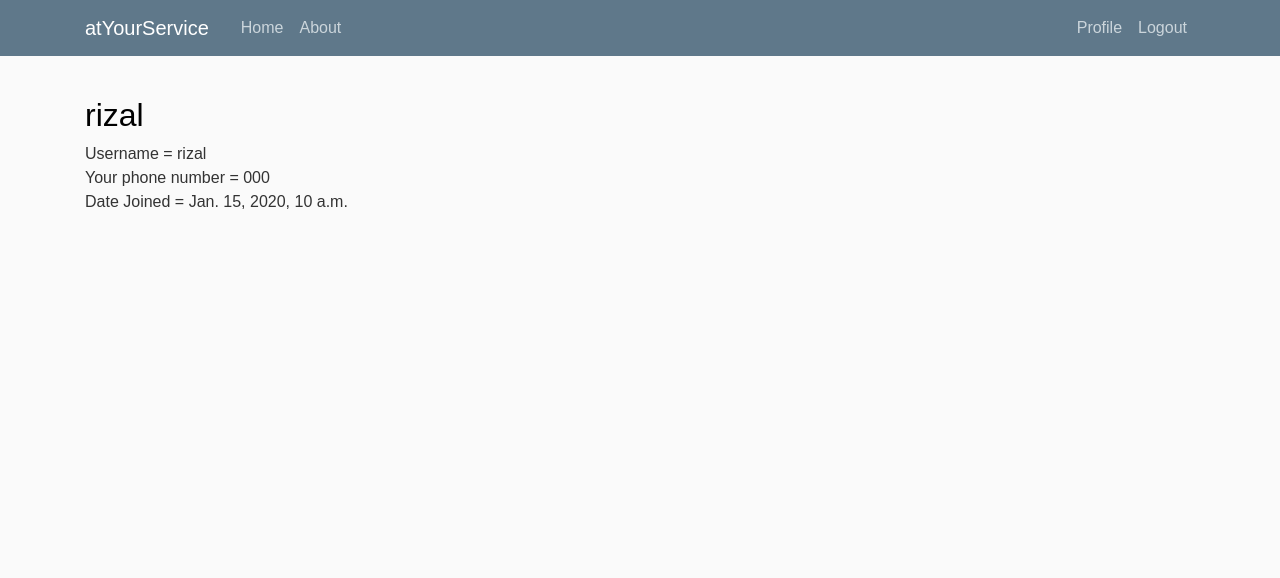
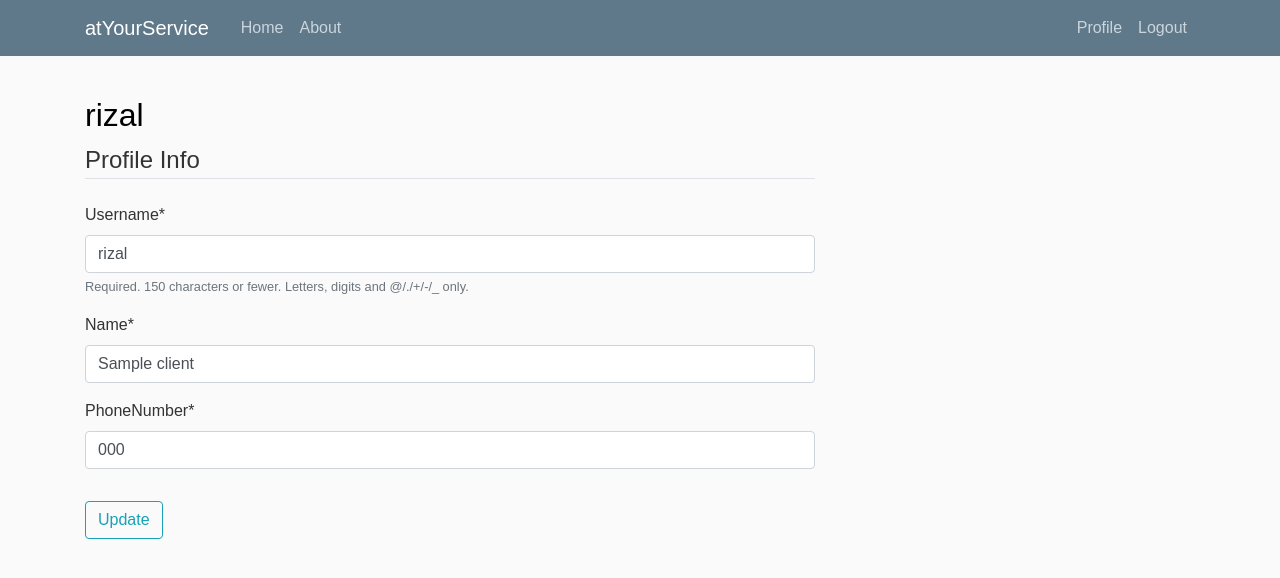
Before and after one commit to MUHAMMEDRIZALKE/At-Your-Service, a Django app: page /profile/ in a window 1280 px wide. Shown: the top 578 px of the page. Run offline with Django 4.2, Linux system fonts and the light colour scheme; a user stored in the database is signed in; tables that the repository leaves empty hold one stand-in row (values such as "Sample post"); some libraries are stand-ins or nearby versions.

Commit message:
added the profile update feature

```diff
--- a/users/forms.py
+++ b/users/forms.py
@@ -1,12 +1,9 @@
 from django import forms
 from django.contrib.gis import forms as fm
 from django.contrib.auth.models import User
-from django.forms import ModelForm
-
-from atYourService.models import Client
-from django.contrib.auth.forms import UserCreationForm
 from django.core.validators import RegexValidator
 from leaflet.forms.widgets import LeafletWidget
+from atYourService.models import Client, Worker
 
 
 class UserRegisterForm(forms.Form):
@@ -35,7 +32,27 @@ class ProfessionalRegistrationForm(forms.Form):
     profession = fm.CharField(max_length=30, widget=forms.Select(choices=pro_choice))
     phoneNumberRegex = RegexValidator(regex=r"^(\+91[\-\s]?)?[0]?(91)?[789]\d{9}$")  # indian phone number validator
     PhoneNumber = fm.CharField(validators=[phoneNumberRegex], max_length=16, label="Phone Number")
-    whatsappNumberRegex = RegexValidator(regex=r"^(\+91[\-\s]?)?[0]?(91)?[789]\d{9}$")  # indian phone number validator
     whatsappNumber = fm.CharField(validators=[phoneNumberRegex], max_length=16, label="Whatsapp Number")
     yearsOfExperience = fm.DecimalField(max_digits=5, decimal_places=1, label="Years of Experience")
     Location = fm.PointField(widget=LeafletWidget())
+
+
+class UserUpdateForm(forms.ModelForm):
+    class Meta:
+        model = User
+        fields = ['username']
+
+
+class ProfileWorkerUpdateForm(forms.ModelForm):
+    class Meta:
+        model = Worker
+        fields = ['Name', 'profession', 'PhoneNumber', 'whatsappNumber', 'yearsOfExperience', 'Location']
+        widgets = {
+            'Location': LeafletWidget()
+        }
+
+
+class ProfileUserUpdateForm(forms.ModelForm):
+    class Meta:
+        model = Client
+        fields = ['Name', 'PhoneNumber']
--- a/users/templates/users/profile.html
+++ b/users/templates/users/profile.html
@@ -2,14 +2,30 @@
 {% load crispy_forms_tags %}
 {% block content %}
     <h2 style="color:black">{{ user.username }}</h2>
-<!--    <h2>{{ user.DateJoined }}</h2>-->
     {% if user.client %}
-        <p>Username = {{ user.username }} <br>
-            Your phone number = {{ user.client.PhoneNumber }} <br>
-            Date Joined = {{ user.client.DateJoined }}</p>
+        <form method="POST">
+            {% csrf_token %}
+            <fieldset class="form-group">
+                <legend class="border-bottom mb-4">Profile Info</legend>
+                {{ u_form|crispy }}
+                {{ pu_form|crispy }}
+            </fieldset>
+            <div class="form-group">
+                <button class="btn btn-outline-info" type="submit">Update</button>
+            </div>
+        </form>
+
     {% else %}
-        <p>Username = {{ user.username }} <br>
-            Your phone number = {{ user.worker.PhoneNumber }} <br>
-            Date Joined = {{ user.worker.DateJoined }}</p>
+            <form method="POST">
+                {% csrf_token %}
+                <fieldset class="form-group">
+                    <legend class="border-bottom mb-4">Profile Info</legend>
+                    {{ u_form|crispy }}
+                    {{ pw_form|crispy }}
+                </fieldset>
+                <div class="form-group">
+                    <button class="btn btn-outline-info" type="submit">Update</button>
+                </div>
+            </form>
     {% endif %}
 {% endblock content %}
--- a/users/views.py
+++ b/users/views.py
@@ -1,9 +1,9 @@
 from django.shortcuts import render, redirect
 from django.contrib import messages
-from .forms import UserRegisterForm, ProfessionalRegistrationForm
+from .forms import UserRegisterForm, ProfessionalRegistrationForm, UserUpdateForm, ProfileUserUpdateForm, \
+    ProfileWorkerUpdateForm
 from atYourService.models import Client, Worker
 from django.contrib.auth.models import User
-from django.contrib.auth.forms import UserCreationForm
 from django.contrib.auth.password_validation import *
 from django.contrib.auth.decorators import login_required
 
@@ -81,4 +81,47 @@ def worker_register(request):
 
 @login_required()
 def profile(request):
-    return render(request, 'users/profile.html')
+    if request.method == 'POST':
+        user_form = UserUpdateForm(request.POST, instance=request.user)
+        try:
+            pu_form = ProfileUserUpdateForm(request.POST, instance=request.user.client)  # user profile
+
+            if user_form.is_valid() and pu_form.is_valid():
+                user_form.save()
+                pu_form.save()
+                messages.success(request, f"Your account has been update!")
+                return redirect('profile')
+
+            context = {
+                'u_form': user_form,
+                'pu_form': pu_form,
+            }
+
+        except:
+            pw_form = ProfileWorkerUpdateForm(request.POST, instance=request.user.worker)  # worker profile
+            if user_form.is_valid() and pw_form.is_valid():
+                user_form.save()
+                pw_form.save()
+                messages.success(request, f"Your account has been update!")
+                return redirect('profile')
+
+            context = {
+                'u_form': user_form,
+                'pw_form': pw_form,
+            }
+    else:
+        user_form = UserUpdateForm(instance=request.user)
+        try:
+            pu_form = ProfileUserUpdateForm(instance=request.user.client)  # user profile
+            context = {
+                'u_form': user_form,
+                'pu_form': pu_form,
+            }
+        except:
+            pw_form = ProfileWorkerUpdateForm(instance=request.user.worker)  # worker profile
+            context = {
+                'u_form': user_form,
+                'pw_form': pw_form,
+            }
+
+    return render(request, 'users/profile.html', context)
```
